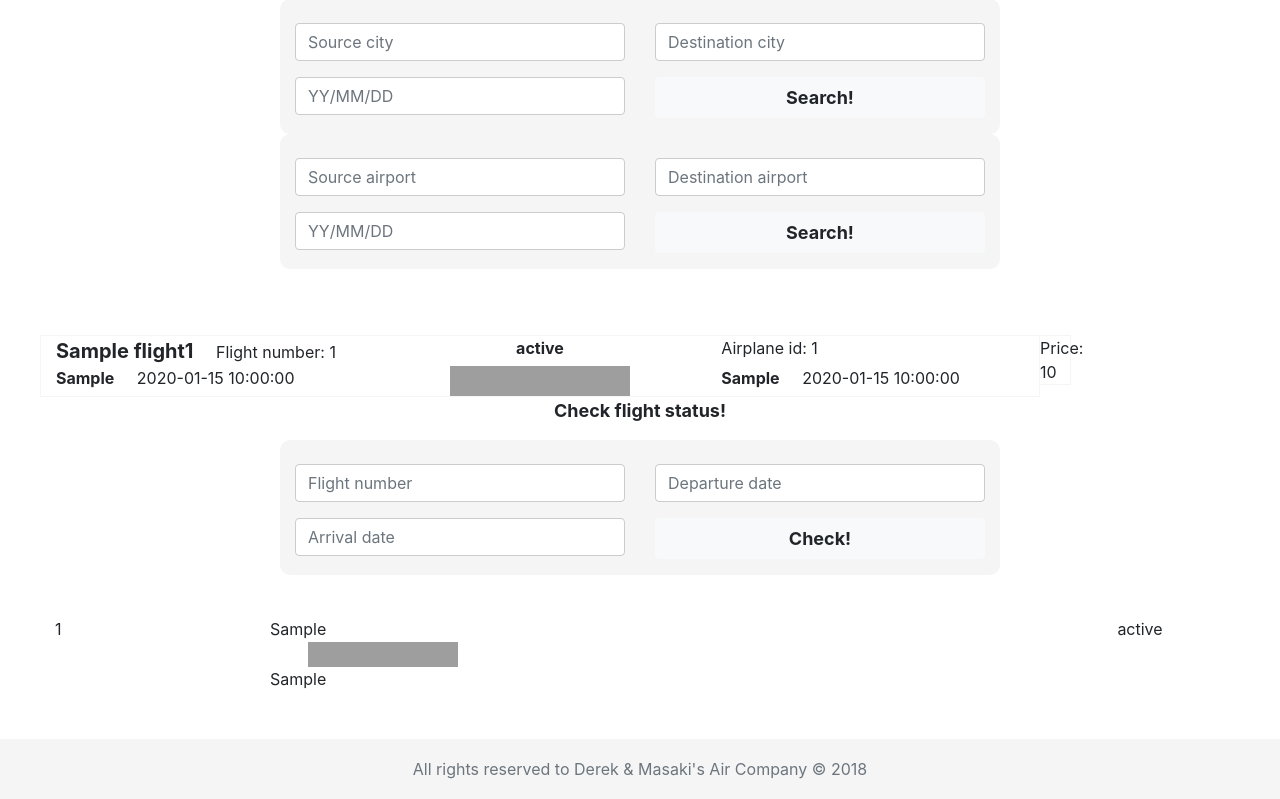
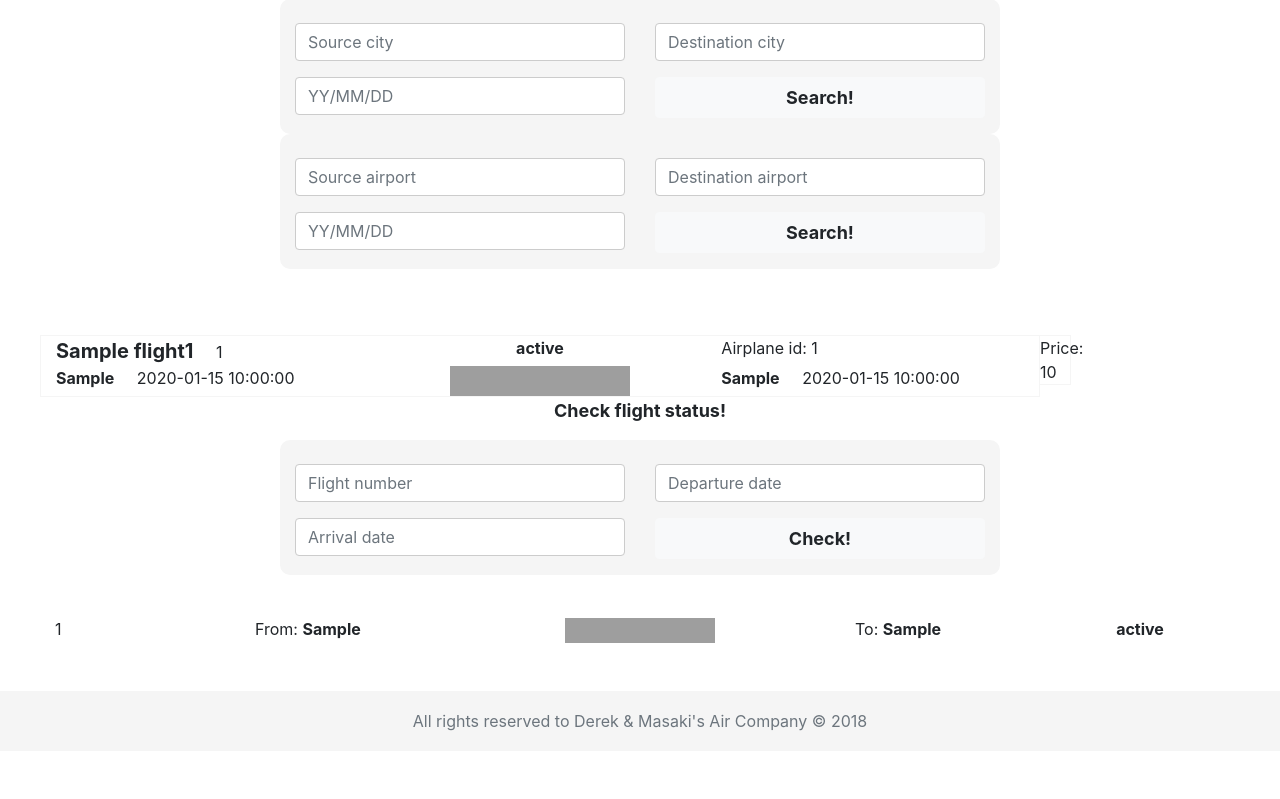
Before and after one commit to Derek-Wds/Air-Company, a Flask app: template templates/index.html in a window 1280 px wide. Shown: the part 993-1792 px from the top of the page. After the commit the page ends 1724 px from the top, so only its background shows below. Run offline with Flask 2, Linux system fonts and the light colour scheme; the template is opened without the code that fills it: most values are stand-ins (such as "Sample title", 1, 10 or a date in 2020); some libraries are stand-ins or nearby versions; grey boxes are pictures that could not be loaded.

Commit message:
customize

```diff
--- a/templates/agent_home.html
+++ b/templates/agent_home.html
@@ -338,7 +338,6 @@
                             </div>
                         </div>
                     </div>
-                </div>
             </div>
             <div class="modal-footer">
                 <button type="button" class="btn btn-secondary" data-dismiss="modal">Close</button>
--- a/templates/index.html
+++ b/templates/index.html
@@ -266,7 +266,7 @@
                                         <div class="col col-md-4 col-lg-4 col-sm-4">
                                             <font style="font-size: 20px"><strong>{{ flight1['airline_name'] }}</strong></font>
                                             &nbsp; &nbsp;
-                                            Flight number: {{ flight1['flight_num'] }}
+                                            {{ flight1['flight_num'] }}
                                         </div>
                                         <div class="col col-md-4 col-lg-4 col-sm-4 text-center">
                                             <strong>{{ flight1['status'] }}</strong>
@@ -367,21 +367,19 @@
                                         <div class="col-md-2 col-lg-2 col-sm-2">
                                             {{ flight2['flight_num'] }}
                                         </div>
-                                        <div class="col-md-8 col-lg-8 col-sm-8">
-                                            <div class="col-md-4 col-lg-4 col-sm-4">
-                                                {{ flight2['departure_airport'] }}
+                                            <div class="col-md-2 col-lg-2 col-sm-2">
+                                                From:  <strong>{{ flight2['departure_airport'] }}</strong>
                                             </div>
                                             <div class="col-md-4 col-lg-4 col-sm-4 text-center">
                                                 <img src="http://hk.ceair.com/public/system/assets/images/nonstop.svg"
                                                      style="width: 150px; height: 25px;">
                                             </div>
-                                            <div class="col-md-4 col-lg-4 col-sm-4">
-                                                {{ flight2['arrival_airport'] }}
+                                            <div class="col-md-2 col-lg-2 col-sm-2">
+                                                To:  <strong>{{ flight2['arrival_airport'] }}</strong>
                                             </div>
-                                        </div>
                                         <div class="col-md-2 col-lg-2 col-sm-2 text-center">
-                                            {{ flight2['status'] }}
-                                        </div>
+                                            <strong>{{ flight2['status'] }}
+                                        </div></strong>
                                     </div>
                                 </div>
                             </div>
--- a/templates/staff_home.html
+++ b/templates/staff_home.html
@@ -609,7 +609,7 @@
                             <div class="row">
                                 <div class="col-md-6 col-sm-6 col-lg-6">
                                     <div class="input-group mb-3">
-                                        <input type="text" onfocus="(this.type='datetime-local', this.step ='1')"
+                                        <input type="text" onfocus="(this.type='date')"
                                                class="form-control"
                                                name="departure_time"
                                                placeholder="Departure time"
@@ -619,7 +619,7 @@
                                 </div>
                                 <div class="col-md-6 col-sm-6 col-lg-6">
                                     <div class="input-group mb-3">
-                                        <input type="text" onfocus="(this.type='datetime-local', this.step ='1')"
+                                        <input type="text" onfocus="(this.type='date')"
                                                class="form-control"
                                                name="arrival_time"
                                                placeholder="Arrival time"
```
